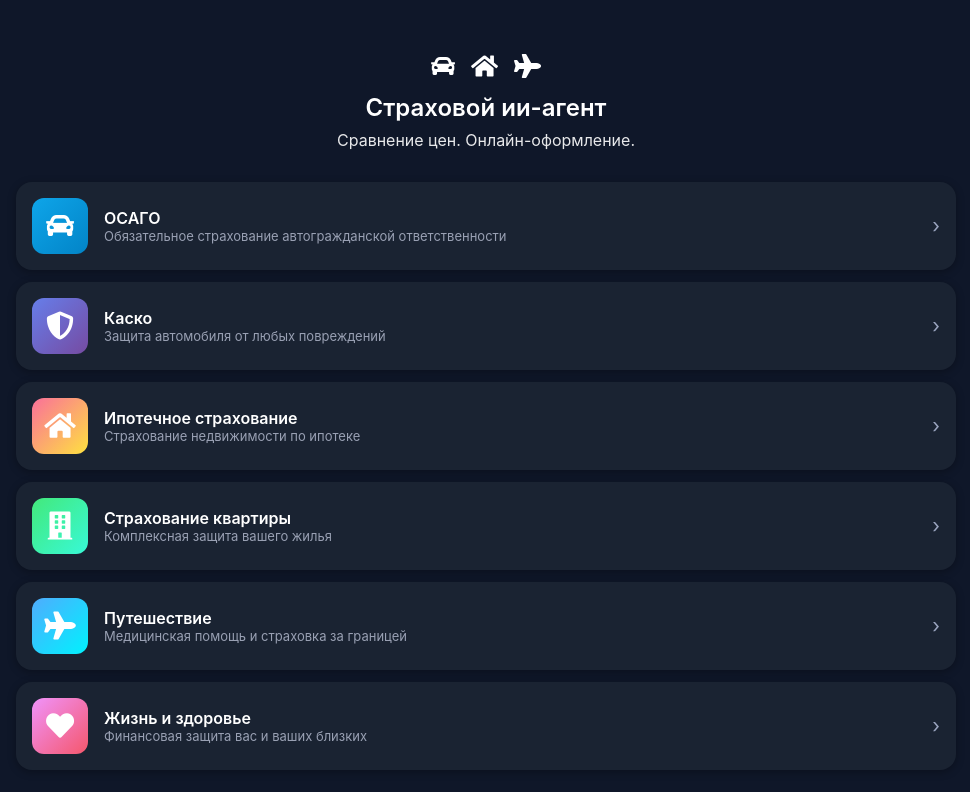
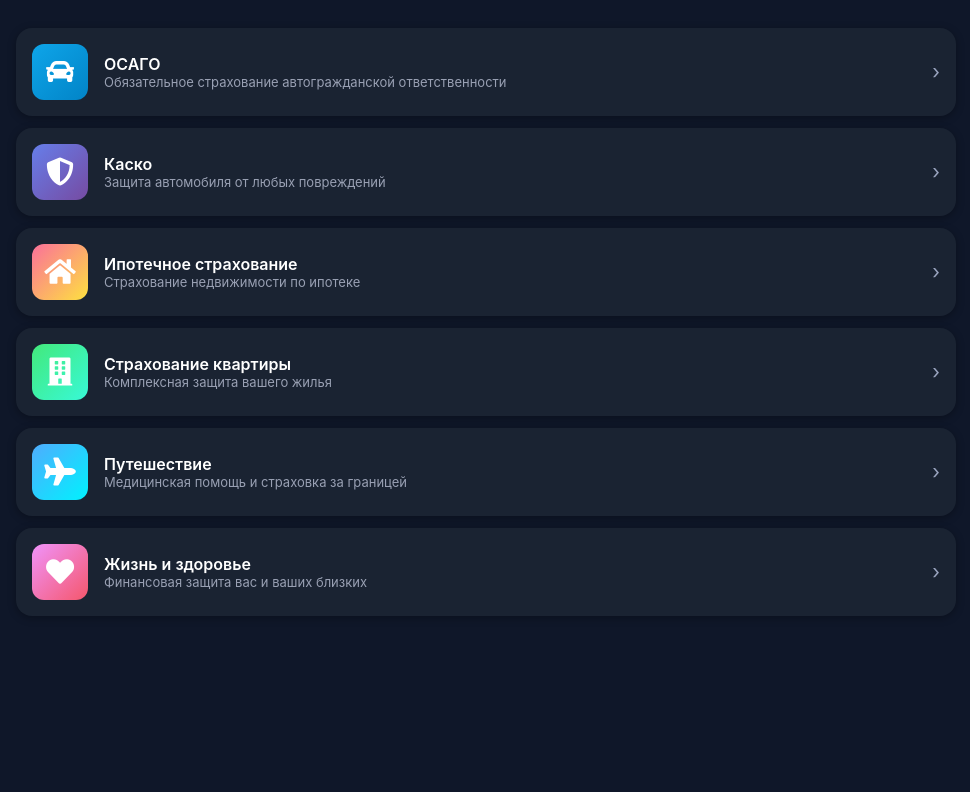
Before and after one commit to yook/ai-strahovka, a plain HTML site: page menu.html in a window 1280 px wide. Shown: the whole page, without its empty margins (154-1124 px from the left). Drawn offline with Linux system fonts and the light colour scheme.

Commit message:
Remove header from menu.html

```diff
--- a/menu.html
+++ b/menu.html
@@ -113,11 +113,6 @@
 
 <body>
     <div class="page">
-        <div class="header">
-            <h1><i class="fas fa-car"></i> <i class="fas fa-home"></i> <i class="fas fa-plane"></i><br>Страховой ии-агент</h1>
-            <p>Сравнение цен. Онлайн-оформление.</p>
-        </div>
-
         <div class="products-section">
             <a href="osago.html" class="product-item">
                 <div class="product-icon" style="background: linear-gradient(135deg,#0ea5e9, #0284c7)">
```
